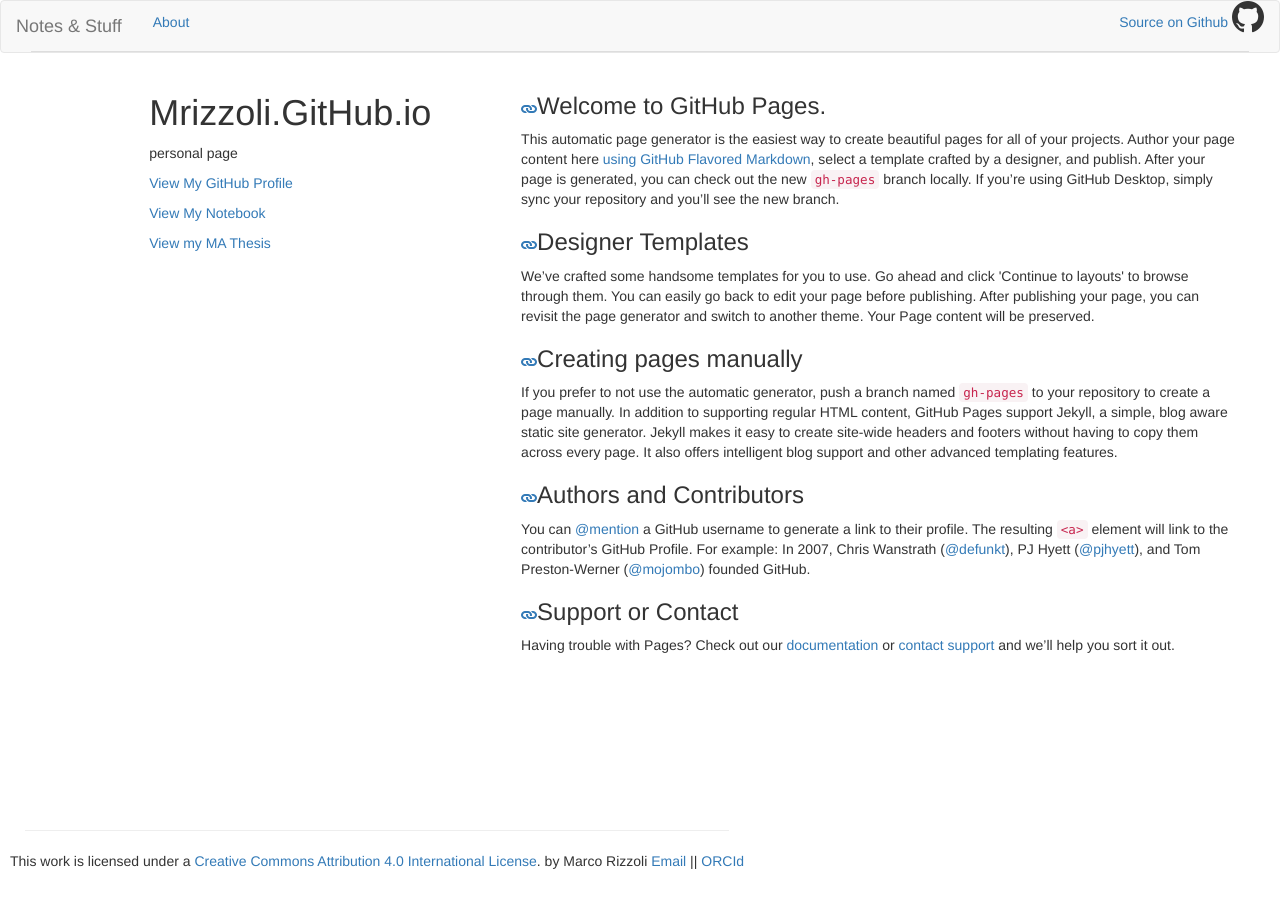
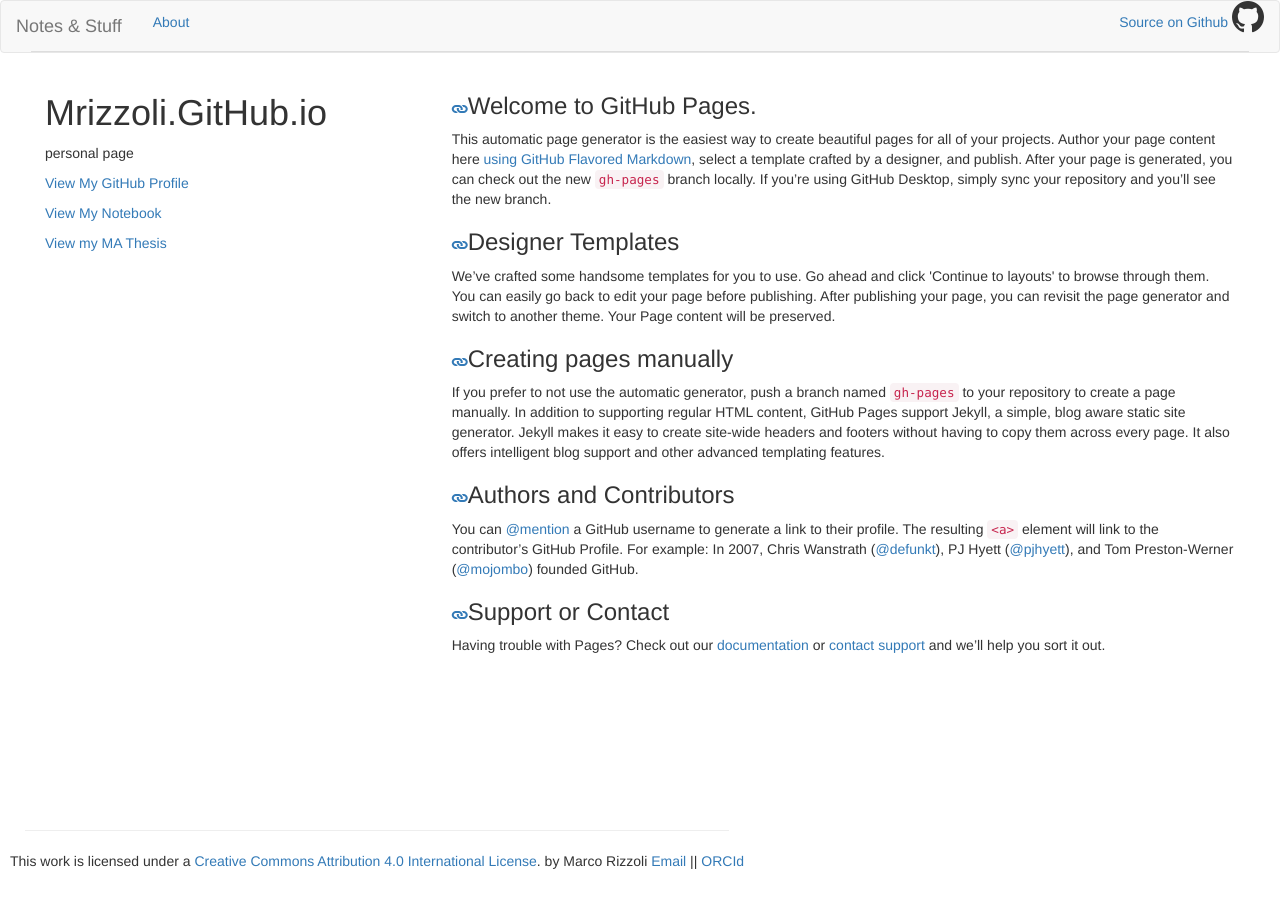
Before and after one commit to mrizzoli/mrizzoli.github.io, a Jekyll site: the page built from index.html, in a window 1280 px wide. Built offline with Jekyll 4.4.1, drawn with Linux system fonts in a browser that asks for light colours.

Commit message:
piu fluido!

```diff
--- a/_layouts/default.html
+++ b/_layouts/default.html
@@ -5,7 +5,7 @@
   <body prefix="dc: http://purl.org/dc/terms/ og: http://ogp.me/ns#">
     {% include navbar.html %}
     <div class="container-fluid">
-      <div class="col-md-offset-1">
+    <!--  <div class="col-md-offset-1"> -->
 
         {{ content }}
 
```
